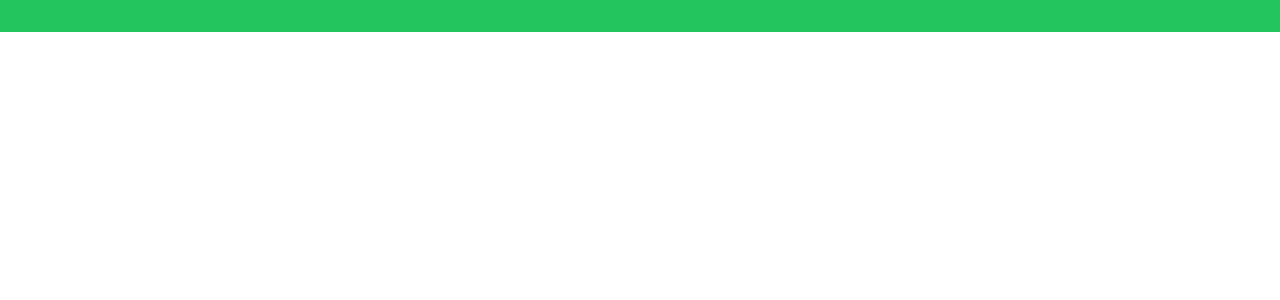
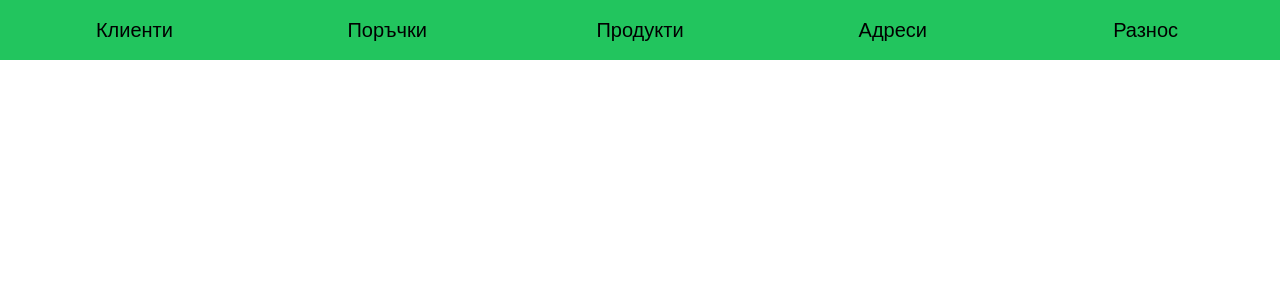
Before and after one commit to BlueWeabo/KitnaGradina, a Next.js app in the folder site/: page / in a window 1280 px wide. Shown: the top 300 px of the page. Built offline with nearby package versions, Linux system fonts and the light colour scheme.

Commit message:
fix not using correct css for display

```diff
--- a/site/components/Header.tsx
+++ b/site/components/Header.tsx
@@ -7,11 +7,11 @@ export default function Header() : ReactNode {
 
     return (<div className={"fixed z-10 items-center w-full md:grid md:grid-cols-5 py-4 px-2 bg-green-500 " + (state ? "grid grid-cols-1 gap-2" : "")}>
         <button className="text-center text-xl md:hidden rounded-md bg-green-700 p-1 px-4 w-full" onClick={()=>setState(!state)}>Menu</button>
-        <Link href="/client" className={"text-center text-xl " + (state ? "visible" : "hidden md:visible")}>Клиенти</Link>
-        <Link href="/order" className={"text-center text-xl " + (state ? "visible" : "hidden md:visible")}>Поръчки</Link>
-        <Link href="/product" className={"text-center text-xl " + (state ? "visible" : "hidden md:visible")}>Продукти</Link>
-        <Link href="/address" className={"text-center text-xl " + (state ? "visible" : "hidden md:visible")}>Адреси</Link>
-        <Link href="/delivery" className={"text-center text-xl " + (state ? "visible" : "hidden md:visible")}>Разнос</Link>
+        <Link href="/client" className={"text-center text-xl " + (state ? "inline" : "hidden md:inline")}>Клиенти</Link>
+        <Link href="/order" className={"text-center text-xl " + (state ? "inline" : "hidden md:inline")}>Поръчки</Link>
+        <Link href="/product" className={"text-center text-xl " + (state ? "inline" : "hidden md:inline")}>Продукти</Link>
+        <Link href="/address" className={"text-center text-xl " + (state ? "inline" : "hidden md:inline")}>Адреси</Link>
+        <Link href="/delivery" className={"text-center text-xl " + (state ? "inline" : "hidden md:inline")}>Разнос</Link>
 
     </div>);
 }
```
